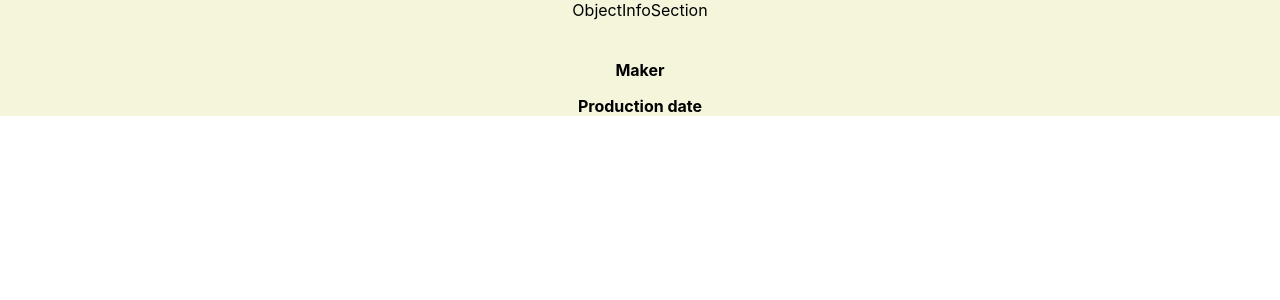
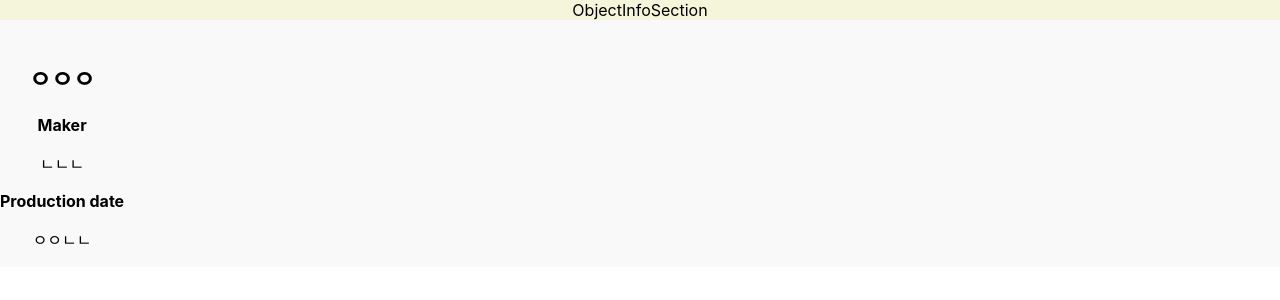
Before and after one commit to anemoa/retry-museum-project, a React (Create React App) app: page / in a window 1280 px wide. Shown: the top 300 px of the page. Built offline with nearby package versions, Linux system fonts and the light colour scheme; the HTML template or start-up script is replaced by a standard one.

Commit message:
style: add ObjDetailSection

```diff
--- a/src/pages/work-of-arts/components/ObjectDetailSection.jsx
+++ b/src/pages/work-of-arts/components/ObjectDetailSection.jsx
@@ -1,33 +1,33 @@
 import React from 'react';
 import styled from 'styled-components';
 
-const DetailSection = styled.section`
+const ObjDetailSection = styled.section`
     display: flex;
     background-color: #f9f9f9;
 `;
 
 export const ObjectDetailSection = () => {
     return (
-        <section>
+        <ObjDetailSection>
             <div className='arts_pic_wrap'>
                 <div className='art_pic_box'>
                     <img src='' alt='' />
                 </div>
 
                 <div className='art_simple_info'>
-                    <h2 className='art_title'></h2>
+                    <h2 className='art_title'>ㅇㅇㅇ</h2>
 
                     <div className='art_info_box'>
                         <strong className='info_title'>Maker</strong>
-                        <p className='info_value'></p>
+                        <p className='info_value'>ㄴㄴㄴ</p>
                     </div>
 
                     <div className='art_info_box'>
                         <strong className='info_title'>Production date</strong>
-                        <p className='info_value'></p>
+                        <p className='info_value'>ㅇㅇㄴㄴ</p>
                     </div>
                 </div>
             </div>
-        </section>
+        </ObjDetailSection>
     );
 };
```
